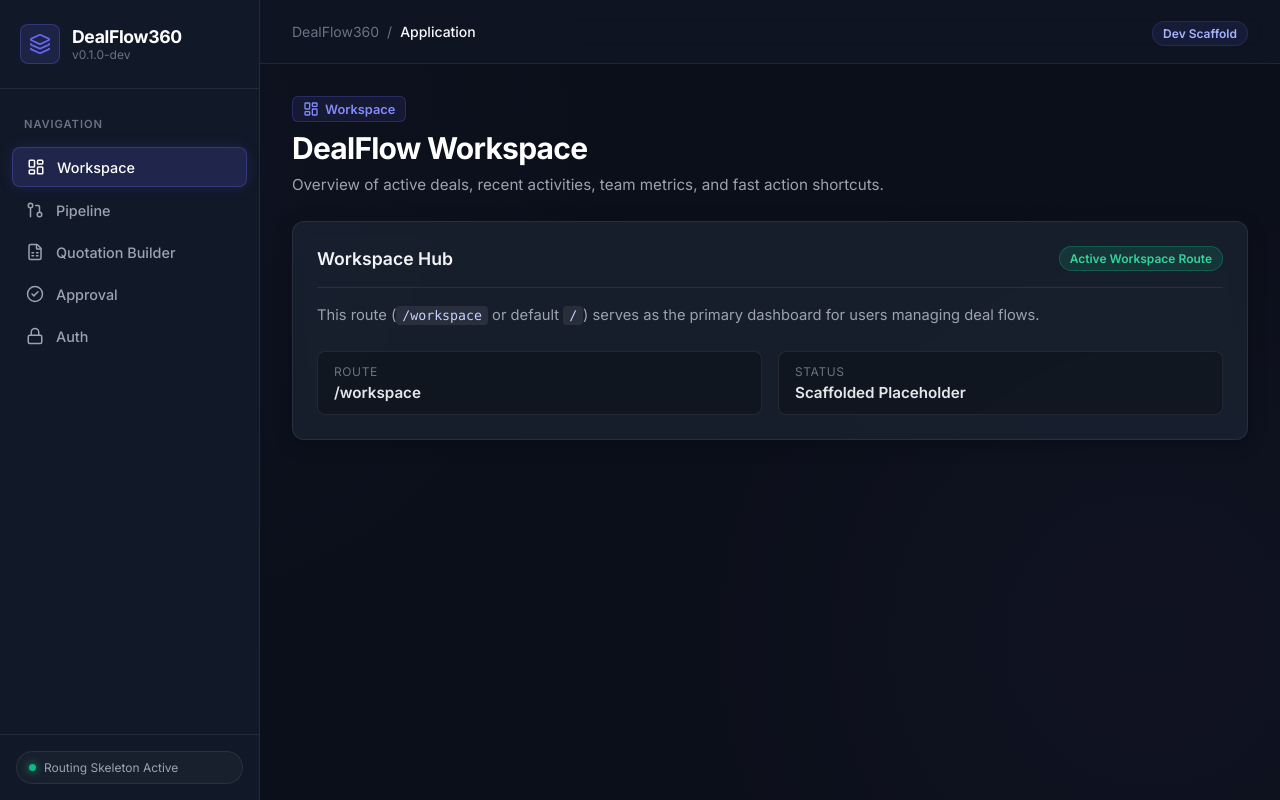
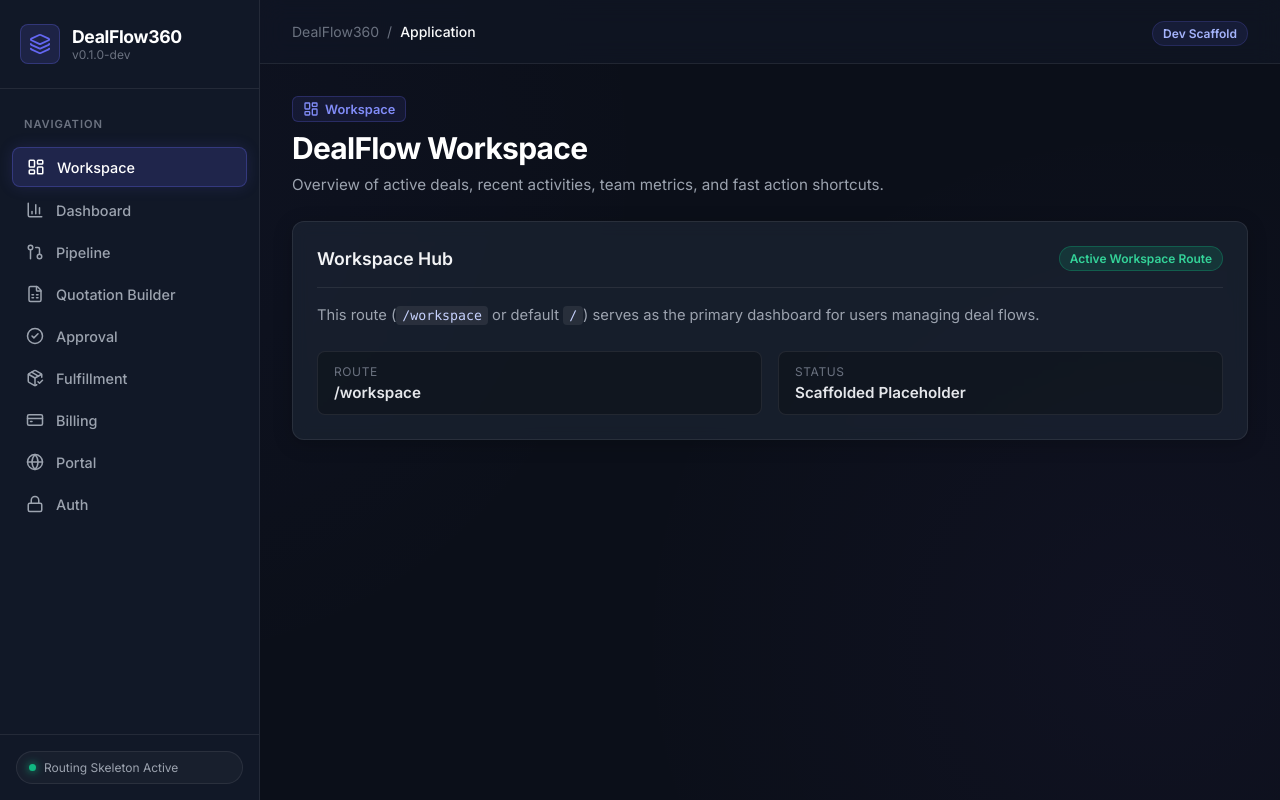
Before and after one commit to YashPandyaa/DealFlow360, a React (Vite) app in the folder frontend/: page /workspace in a window 1280 px wide. Built offline with nearby package versions, Linux system fonts and the light colour scheme.

Commit message:
feat(navigation): integrate merged routes into AppLayout sidebar

```diff
--- a/frontend/src/components/layout/AppLayout.tsx
+++ b/frontend/src/components/layout/AppLayout.tsx
@@ -6,15 +6,23 @@ import {
   GitPullRequest,
   FileSpreadsheet,
   CheckCircle2,
-  Layers
+  Layers,
+  PackageCheck,
+  CreditCard,
+  Globe,
+  BarChart3
 } from 'lucide-react';
 
 export const AppLayout: React.FC = () => {
   const navItems = [
     { to: '/workspace', label: 'Workspace', icon: LayoutDashboard },
+    { to: '/dashboard', label: 'Dashboard', icon: BarChart3 },
     { to: '/pipeline', label: 'Pipeline', icon: GitPullRequest },
     { to: '/quotation-builder', label: 'Quotation Builder', icon: FileSpreadsheet },
     { to: '/approval', label: 'Approval', icon: CheckCircle2 },
+    { to: '/fulfillment', label: 'Fulfillment', icon: PackageCheck },
+    { to: '/billing', label: 'Billing', icon: CreditCard },
+    { to: '/portal', label: 'Portal', icon: Globe },
     { to: '/auth', label: 'Auth', icon: Lock },
   ];
 
```
